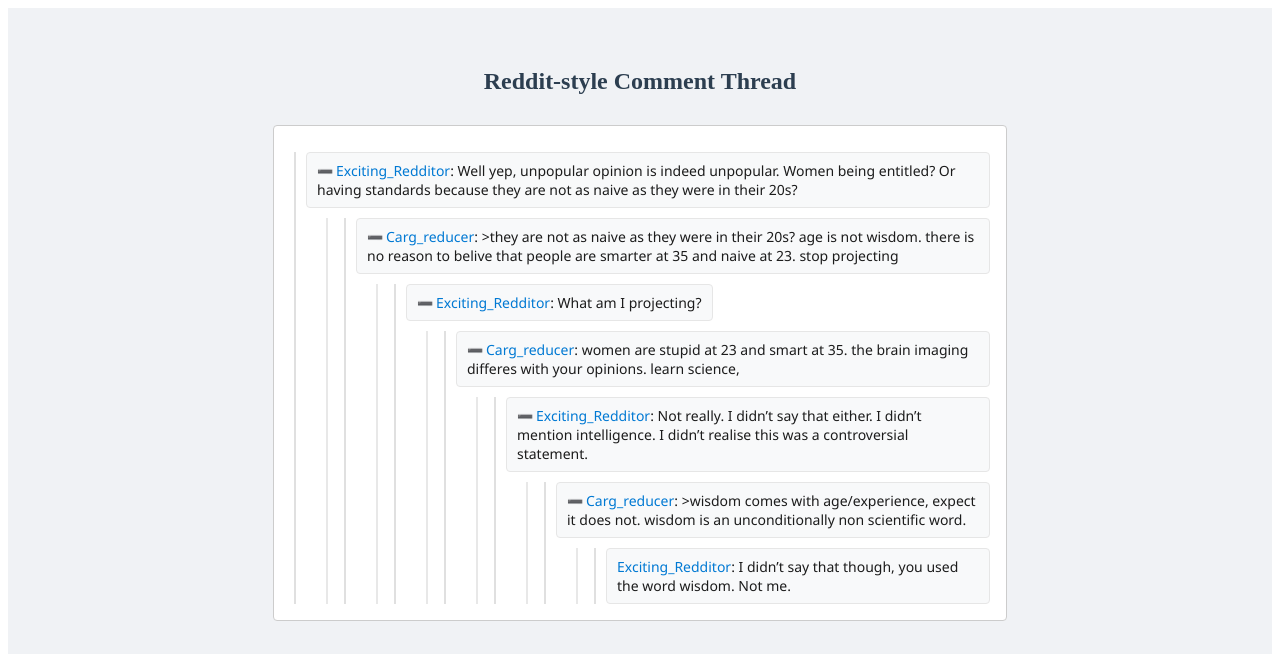
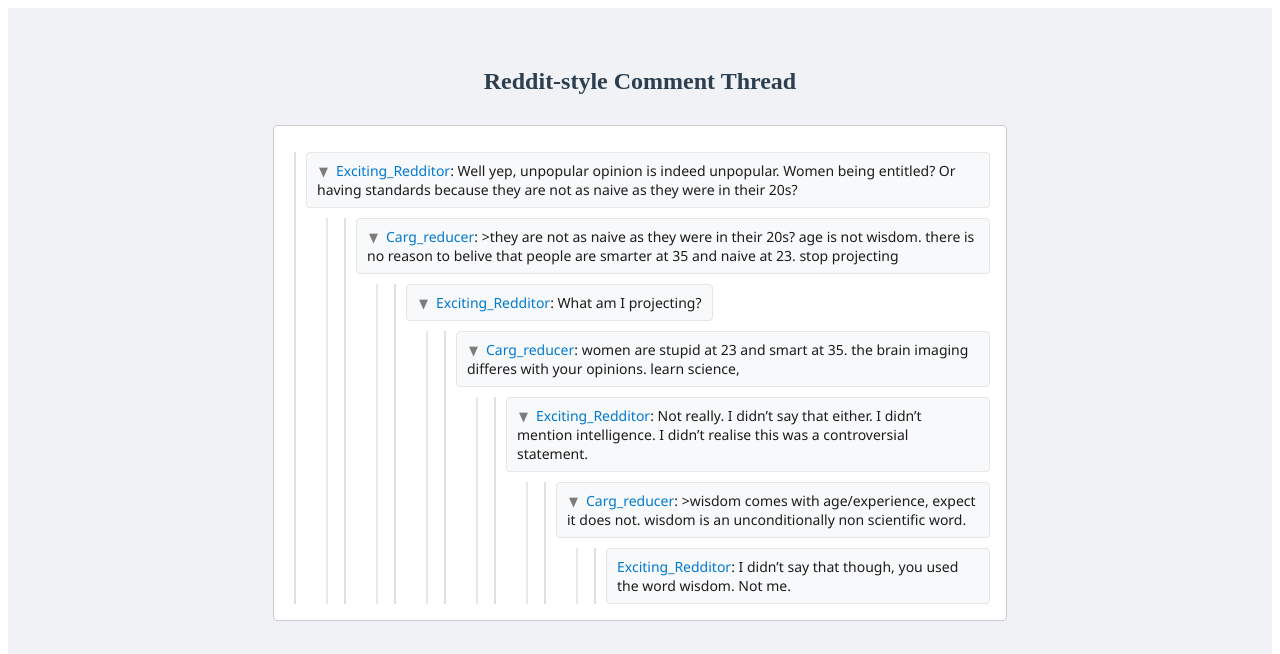
Before and after one commit to Nikita181818/RedditClone, a React (Vite) app: page / in a window 1280 px wide. Shown: the top 654 px of the page. Built offline with nearby package versions, Linux system fonts and the light colour scheme.

Commit message:
Update TreeView.jsx

```diff
--- a/src/TreeView.jsx
+++ b/src/TreeView.jsx
@@ -1,22 +1,32 @@
+
 import React, { useState } from "react";
 import "./TreeView.css";
 
-const TreeNode = ({ node }) => {
+const TreeNode = ({ node, isLast }) => {
   const [expanded, setExpanded] = useState(true);
   const hasChildren = node.replies && node.replies.length > 0;
 
+  const toggleExpanded = () => {
+    setExpanded(!expanded);
+  };
+
   return (
-    <div className="tree-node">
-      <div className="node-label" onClick={() => setExpanded(!expanded)}>
-        {hasChildren && (
-          <span className="arrow">{expanded ? "➖" : "➕"}</span>
-        )}
-        <span className="username">{node.user}</span>: {node.text}
+    <div className={`tree-node ${isLast ? "last-child" : ""}`}>
+      <div className="clickable-wrapper" onClick={toggleExpanded}>
+        <div className="node-label">
+          {hasChildren && <span className="arrow">{expanded ? "▼" : "▶"}</span>}
+          <span className="username">{node.user}</span>: {node.text}
+        </div>
       </div>
+
       {hasChildren && expanded && (
         <div className="children">
           {node.replies.map((reply, index) => (
-            <TreeNode key={index} node={reply} />
+            <TreeNode
+              key={index}
+              node={reply}
+              isLast={index === node.replies.length - 1}
+            />
           ))}
         </div>
       )}
@@ -28,7 +38,11 @@ const TreeView = ({ data }) => {
   return (
     <div className="tree-view">
       {data.map((node, index) => (
-        <TreeNode key={index} node={node} />
+        <TreeNode
+          key={index}
+          node={node}
+          isLast={index === data.length - 1}
+        />
       ))}
     </div>
   );
```
